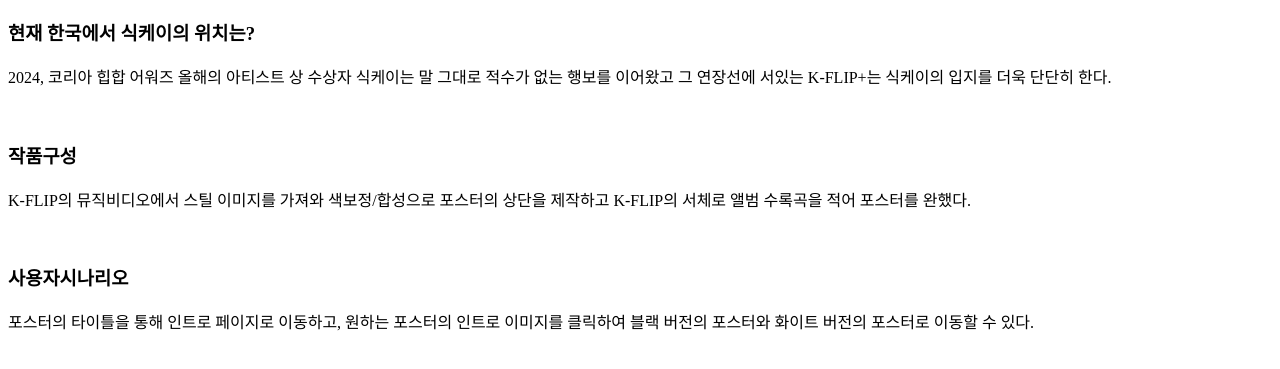
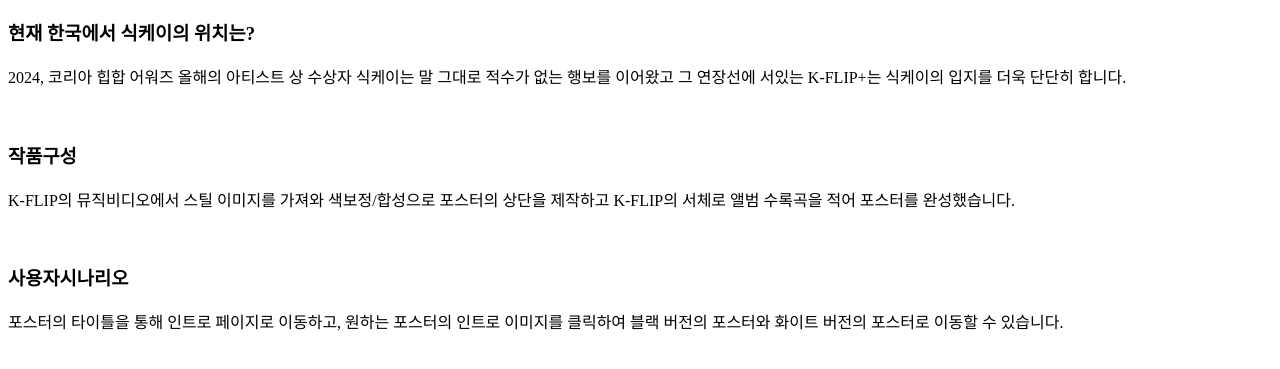
Before and after one commit to qkrcjsan/sample_web, a plain HTML site: page index.html in a window 1280 px wide. Shown: the part 191-560 px from the top of the page. Drawn offline with Linux system fonts and the light colour scheme.

Commit message:
Update index.html

```diff
--- a/index.html
+++ b/index.html
@@ -11,12 +11,12 @@
 <a href = "https://editor.p5js.org/zhiltytuy/full/Mo57Ikp0O"/> PR0J3CT </a>
 <br>
 <h3>현재 한국에서 식케이의 위치는? </h3>
-<p>2024, 코리아 힙합 어워즈 올해의 아티스트 상 수상자 식케이는 말 그대로 적수가 없는 행보를 이어왔고 그 연장선에 서있는 K-FLIP+는 식케이의 입지를 더욱 단단히 한다.</p>
+<p>2024, 코리아 힙합 어워즈 올해의 아티스트 상 수상자 식케이는 말 그대로 적수가 없는 행보를 이어왔고 그 연장선에 서있는 K-FLIP+는 식케이의 입지를 더욱 단단히 합니다.</p>
 <br>
 <h3>작품구성</h3>
-<p>K-FLIP의 뮤직비디오에서 스틸 이미지를 가져와 색보정/합성으로 포스터의 상단을 제작하고 K-FLIP의 서체로 앨범 수록곡을 적어 포스터를 완했다.</p>
+<p>K-FLIP의 뮤직비디오에서 스틸 이미지를 가져와 색보정/합성으로 포스터의 상단을 제작하고 K-FLIP의 서체로 앨범 수록곡을 적어 포스터를 완성했습니다.</p>
 <br>
 <h3>사용자시나리오</h3>
-<p>포스터의 타이틀을 통해 인트로 페이지로 이동하고, 원하는 포스터의 인트로 이미지를 클릭하여 블랙 버전의 포스터와 화이트 버전의 포스터로 이동할 수 있다.</p>
+<p>포스터의 타이틀을 통해 인트로 페이지로 이동하고, 원하는 포스터의 인트로 이미지를 클릭하여 블랙 버전의 포스터와 화이트 버전의 포스터로 이동할 수 있습니다.</p>
 </body>
 </html>
```
